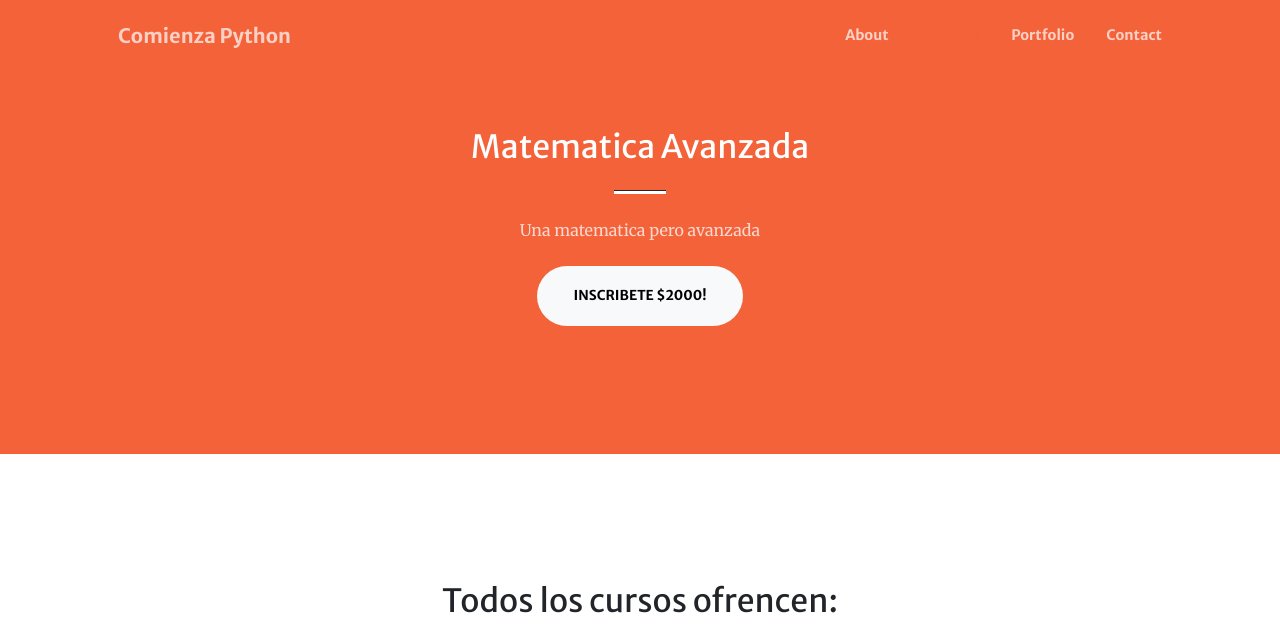
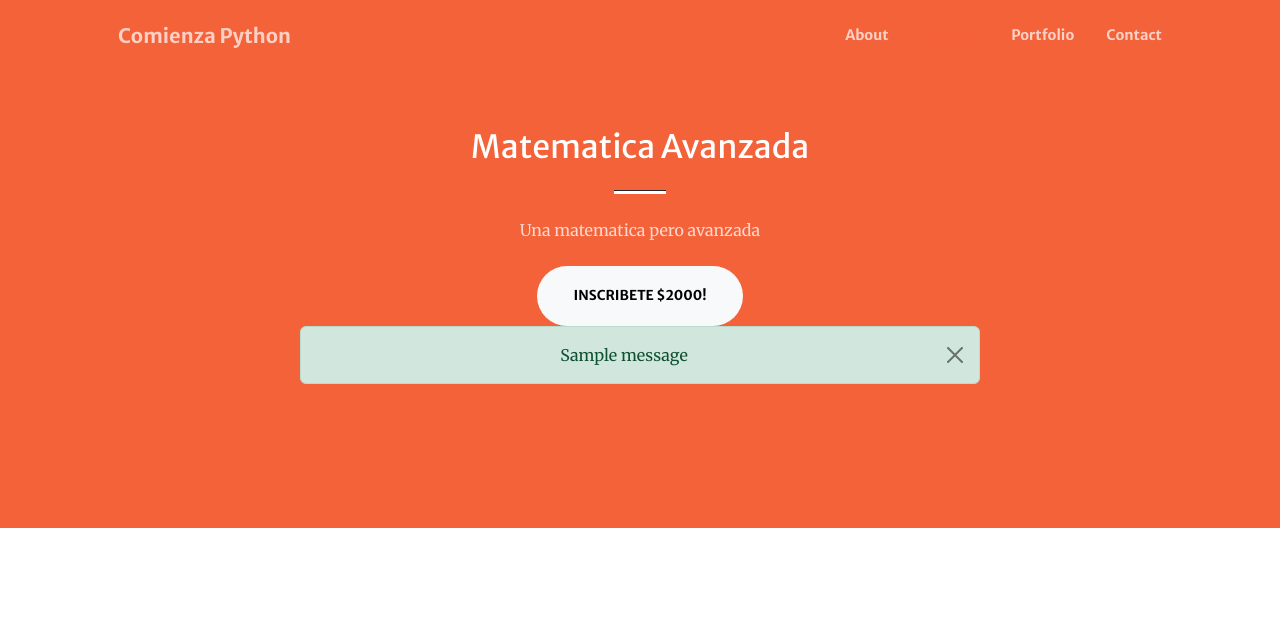
Before and after one commit to mestobar/colab, a Django app: page /academy/course/7 in a window 1280 px wide. Shown: the top 624 px of the page. Run offline with Django 4.2, Linux system fonts and the light colour scheme; data comes from the database, SQL or seed files in the repository; both versions use the stored data as it was after the commit; one stand-in notice (Sample message) is shown; some libraries are stand-ins or nearby versions.

Commit message:
message creado

```diff
--- a/colabapp/academy/views.py
+++ b/colabapp/academy/views.py
@@ -27,14 +27,17 @@ def v_subscribe(request, course_id):
 
     subject = Subject.objects.filter(course_id=course_id).last()
     if subject is None:
+         messages.error(request, "No puedes suscribirte a este curso.")
          return HttpResponseRedirect("/academy/course/%s" % (course_id))
 
     verificar = Subscription.objects.filter(subject_id = subject.id, student_id = request.user.id)
     if verificar.exists():
+        messages.success(request, "Tu subscripción ya está activa.")
         return HttpResponseRedirect("/academy/course/%s" % (course_id))
     else:
         subs = Subscription()
         subs.student_id = request.user.id
         subs.subject_id = subject.id
         subs.save()
+        messages.success(request, "Felicidades, acabas de suscribirte!!")
         return HttpResponseRedirect("/academy/course/%s" % (course_id))
--- a/colabapp/colabapp/templates/course.html
+++ b/colabapp/colabapp/templates/course.html
@@ -9,6 +9,23 @@
                     <hr class="divider divider-light" />
                     <p class="text-white-75 mb-4">{{ course.description }}</p>
                     <a class="btn btn-light btn-xl" href="/academy/course/{{ course.id }}/subscribe">Inscribete $2000!</a>
+                    {% for message in messages %}
+                        {% if message.tags == "success" %}
+                            <div class="alert alert-success alert-dismissible fade show"
+                            role="alert">{{ message }}
+                            <button type="button"
+                                class="btn-close"
+                                data-bs-dismiss="alert"
+                                aria-label="Close"></button>
+                        </div>
+                        {% endif %}
+
+                        {% if message.tags == "error" %}
+                            <div class="alert alert-danger">{{ message }}</div>
+
+                        {% endif %}
+                    {% endfor %}
+
                 </div>
             </div>
         </div>
```
Also changed, not shown: colabapp/db.sqlite3.
